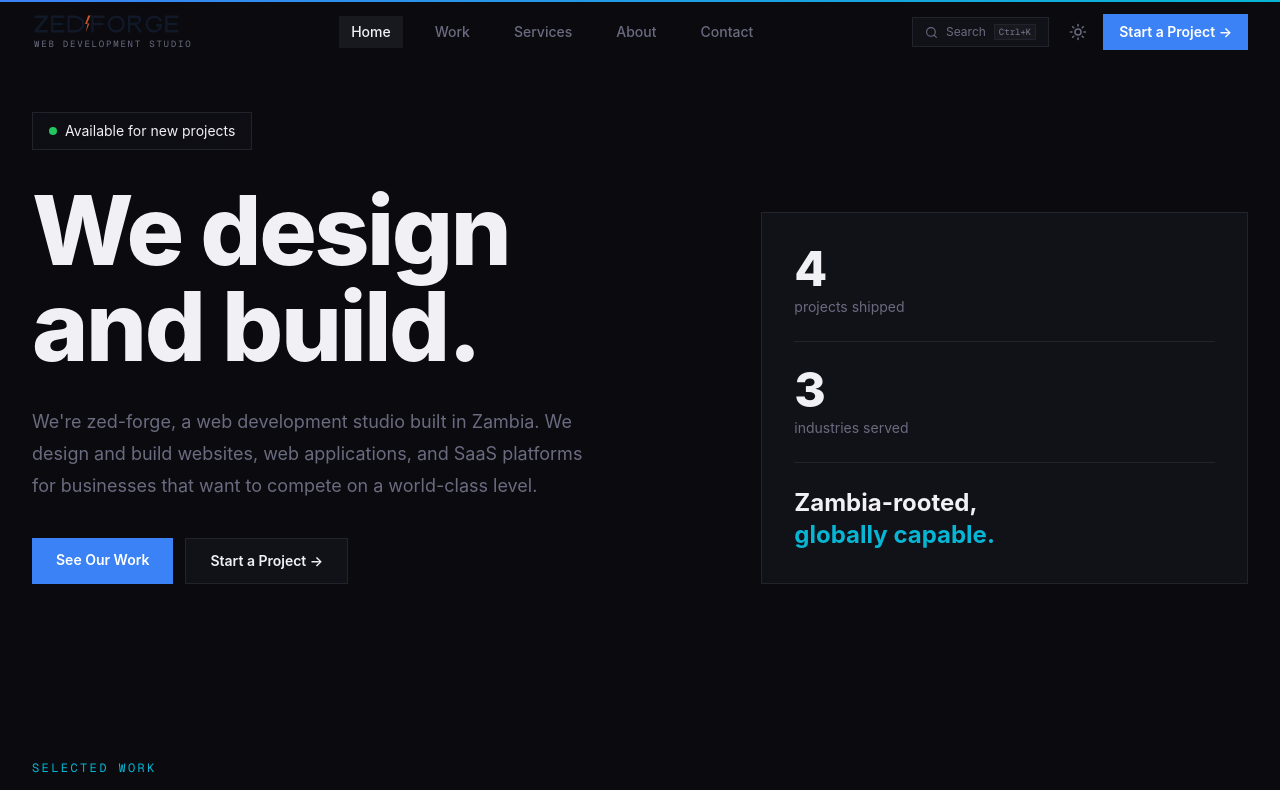
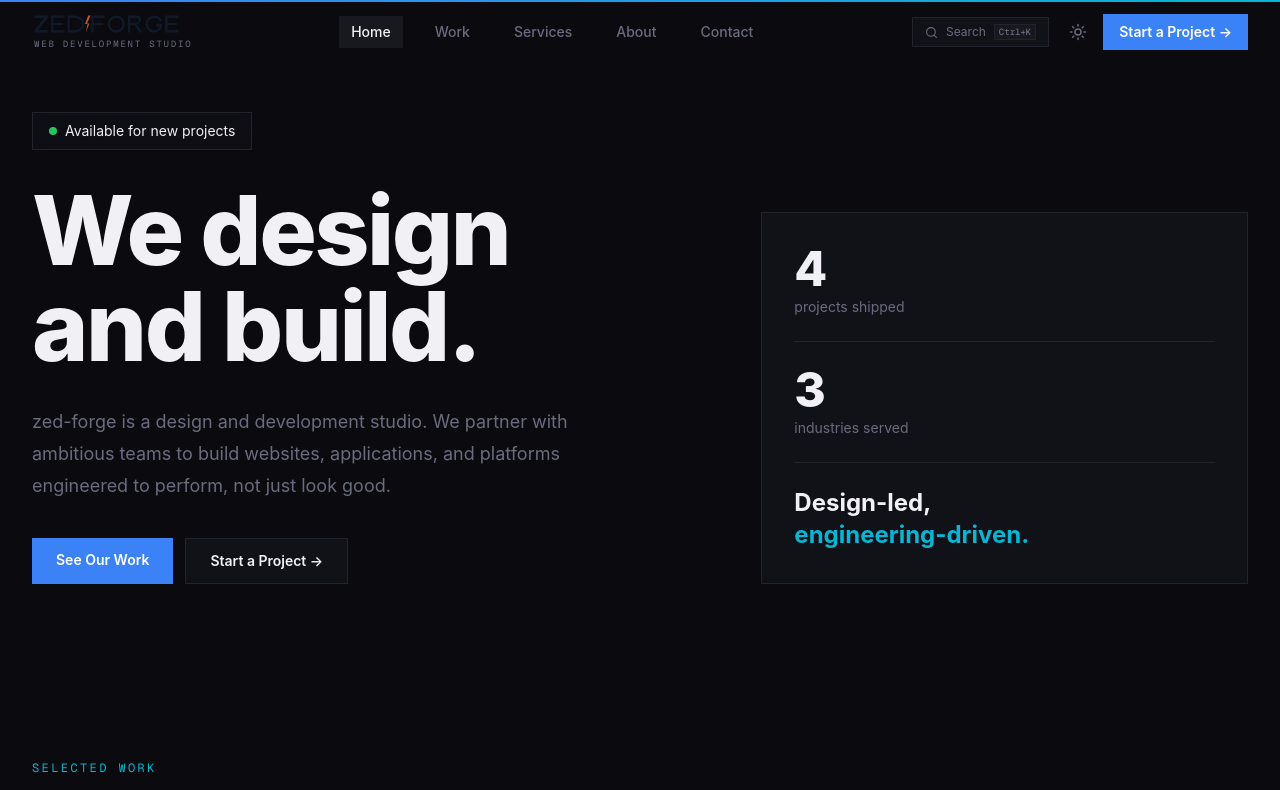
Before and after one commit to Obito324HX/zed-forge, a Next.js app: page / in a window 1280 px wide. Shown: the top 790 px of the page. Built offline with nearby package versions, Linux system fonts and the light colour scheme.

Commit message:
Strip local-business framing, confident agency copy, professional director titles

```diff
--- a/components/home/About.tsx
+++ b/components/home/About.tsx
@@ -1,7 +1,7 @@
 import Image from "next/image";
 import { SectionHeader } from "./SectionHeader";
 
-const values = ["Speed without shortcuts", "Local market, global standards", "Honest communication", "Results over aesthetics"];
+const values = ["Speed without shortcuts", "Honest communication", "Results over aesthetics", "Built to scale"];
 
 export function About() {
   return (
@@ -10,11 +10,9 @@ export function About() {
         <SectionHeader eyebrow="About zed-forge" title="Built in Zambia. Built for the world." />
         <div className="grid items-center gap-10 lg:grid-cols-2">
           <div className="space-y-5 text-base leading-7 text-ff-muted">
-            <p className="text-lg text-ff-text">We&apos;re zed-forge — a web development studio built in Zambia, working with clients locally and abroad.</p>
-            <p>We started zed-forge with a straightforward belief: businesses in Zambia deserve websites and digital tools that match the quality available anywhere in the world.</p>
-            <p>Too many local businesses are either paying too much for too little, or going without a digital presence entirely.</p>
-            <p>zed-forge exists to change that.</p>
-            <p>We build everything from simple business websites to full SaaS platforms — using modern tools, clean code, and a workflow refined across every project we ship.</p>
+            <p className="text-lg text-ff-text">zed-forge is a design and development studio. We build digital products for teams that want more than a template: clean code, sharp design, systems built to scale.</p>
+            <p>We work fast without cutting corners, using an AI-accelerated workflow to deliver production-ready work on tight timelines.</p>
+            <p>No bloated proposals. No agency theatre. Just work that ships and performs.</p>
             <div className="border border-ff-blue/50 bg-ff-blue/10 p-5 text-ff-text">
               We build with the best tools available — including AI. It means faster delivery, cleaner code, and more time focused on what actually makes your project stand out.
             </div>
--- a/components/home/Contact.tsx
+++ b/components/home/Contact.tsx
@@ -103,7 +103,7 @@ export function Contact() {
  <SectionHeader
  eyebrow="Get in Touch"
  title="Let's build something for your business"
- sub="Based in Zambia. Working with businesses across Africa and beyond."
+ sub="Based in Zambia. Working worldwide."
  />
  <div className="grid gap-8 lg:grid-cols-[1.2fr_0.8fr]">
  <div className="border border-ff-border bg-ff-surface p-6">
--- a/components/home/Hero.tsx
+++ b/components/home/Hero.tsx
@@ -35,7 +35,7 @@ export function Hero() {
           </motion.h1>
 
           <motion.p variants={item} className="mt-8 max-w-xl text-lg leading-8 text-ff-muted">
-            We&apos;re zed-forge, a web development studio built in Zambia. We design and build websites, web applications, and SaaS platforms for businesses that want to compete on a world-class level.
+            zed-forge is a design and development studio. We partner with ambitious teams to build websites, applications, and platforms engineered to perform, not just look good.
           </motion.p>
 
           <motion.div variants={item} className="mt-9 flex flex-col gap-3 sm:flex-row">
@@ -55,8 +55,8 @@ export function Hero() {
           <p className="font-heading text-5xl font-extrabold text-ff-text">3</p>
           <p className="mt-1 text-sm text-ff-muted">industries served</p>
           <div className="my-6 h-px bg-ff-border" />
-          <p className="font-heading text-2xl font-bold text-ff-text">Zambia-rooted,</p>
-          <p className="font-heading text-2xl font-bold text-ff-cyan">globally capable.</p>
+          <p className="font-heading text-2xl font-bold text-ff-text">Design-led,</p>
+          <p className="font-heading text-2xl font-bold text-ff-cyan">engineering-driven.</p>
         </motion.div>
       </motion.div>
     </section>
--- a/data/team.ts
+++ b/data/team.ts
@@ -8,18 +8,18 @@ export type TeamMember = {
 export const team: TeamMember[] = [
   {
     name: "Chanda Simbaya",
-    role: "Founder",
+    role: "Creative Director",
     initials: "CS",
     photo: "/team/chanda-simbaya.jpg"
   },
   {
     name: "Cletus Bwalya",
-    role: "Co-Founder",
+    role: "Technical Director",
     initials: "CB"
   },
   {
     name: "Sharon Mutale",
-    role: "Brand Ambassador",
+    role: "Marketing Director",
     initials: "SM",
     photo: "/team/sharon-mutale.jpg"
   }
```
